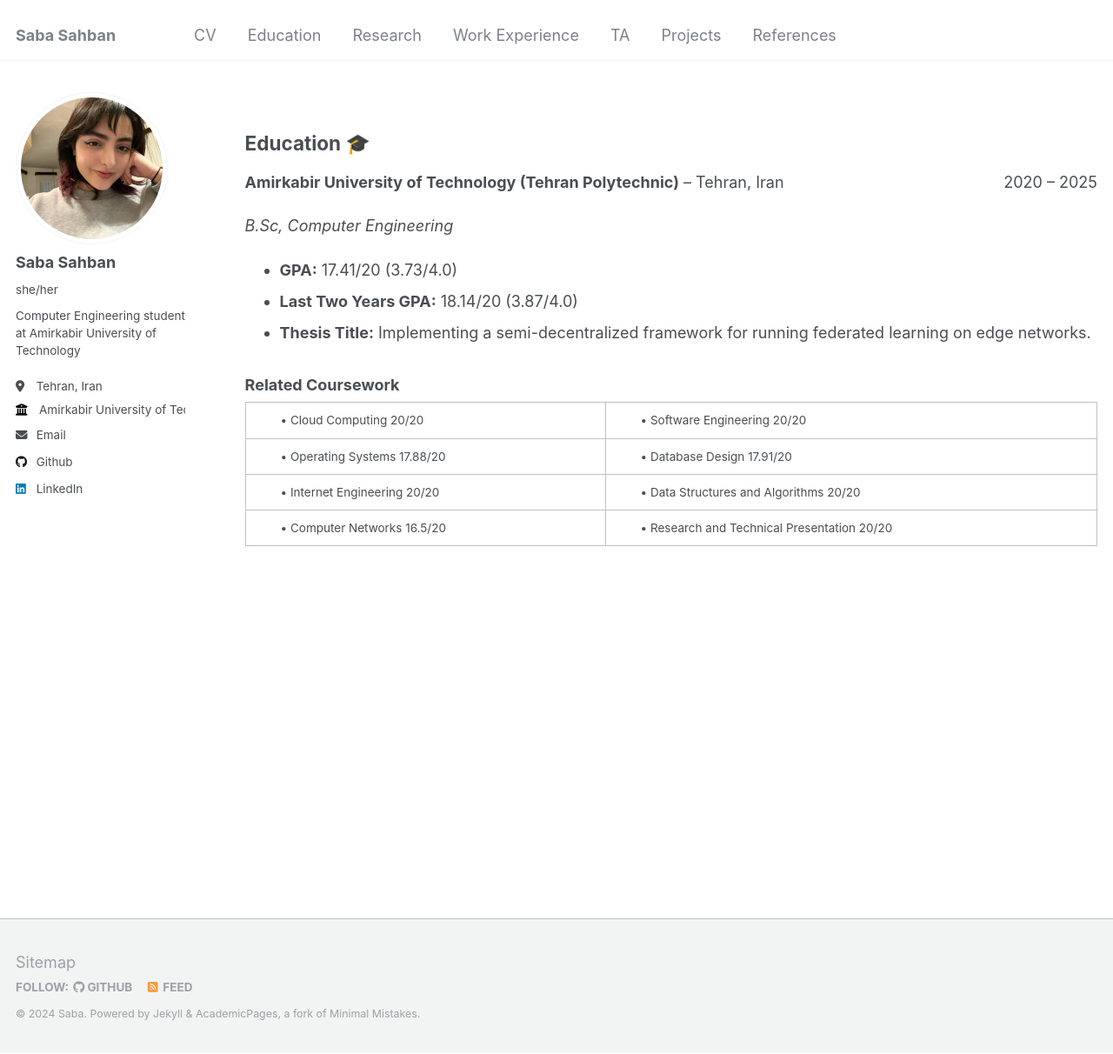
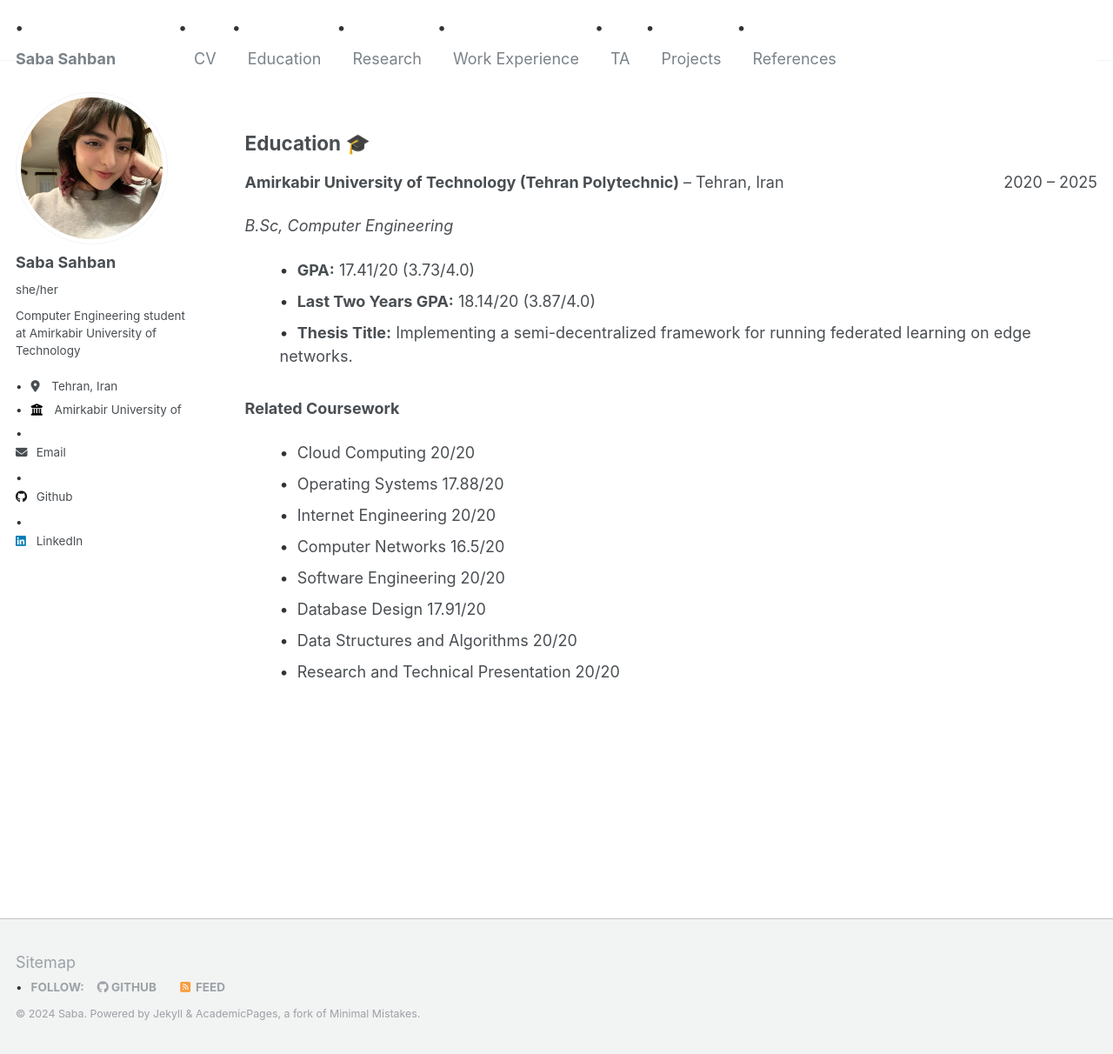
Before and after one commit to SabaSahban/sabasahban.github.io, a Jekyll site: the page built from _pages/education.html, in a window 1280 px wide and 1212 px high. Shown: the whole window at 87% size. Built offline with Jekyll 4.4.1, drawn with Linux system fonts in a browser that asks for light colours.

Commit message:
remove table in related coursework

```diff
--- a/_pages/education.html
+++ b/_pages/education.html
@@ -9,12 +9,22 @@ author_profile: true
     <meta name="viewport" content="width=device-width, initial-scale=1.0">
     <title>Education</title>
     <style>
-        table {
-            width: 100%; /* Make sure the table uses full width */
-            border-collapse: collapse; /* Remove gaps between table cells */
+        .coursework {
+            display: flex;
+            flex-wrap: wrap;
+            gap: 40px; /* Adjust spacing between columns */
         }
-        td {
-            padding: 10px 40px; /* Add more space between columns */
+        .coursework-column {
+            flex: 1;
+            min-width: 200px; /* Ensures each column has enough width */
+        }
+        ul {
+            list-style-type: none; /* Remove default bullets */
+        }
+        ul li::before {
+            content: '•'; /* Custom bullet */
+            margin-right: 10px;
+            color: #333;
         }
     </style>
 </head>
@@ -30,27 +40,29 @@ author_profile: true
     </ul>
 
     <h3>Related Coursework</h3>
-    <table>
-        <tr>
-            <td>• Cloud Computing 20/20</td>
-            <td>• Software Engineering 20/20</td>
-        </tr>
-        <tr>
-            <td>• Operating Systems 17.88/20</td>
-            <td>• Database Design 17.91/20</td>
-        </tr>
-        <tr>
-            <td>• Internet Engineering 20/20</td>
-            <td>• Data Structures and Algorithms 20/20</td>
-        </tr>
-        <tr>
-            <td>• Computer Networks 16.5/20</td>
-            <td>• Research and Technical Presentation 20/20</td>
-        </tr>
-    </table>
+    <div class="coursework">
+        <div class="coursework-column">
+            <ul>
+                <li>Cloud Computing 20/20</li>
+                <li>Operating Systems 17.88/20</li>
+                <li>Internet Engineering 20/20</li>
+                <li>Computer Networks 16.5/20</li>
+                              <li>Software Engineering 20/20</li>
+                <li>Database Design 17.91/20</li>
+                <li>Data Structures and Algorithms 20/20</li>
+                <li>Research and Technical Presentation 20/20</li>
+            </ul>
+        </div>
+        <div class="coursework-column">
+            <ul>
+
+            </ul>
+        </div>
+    </div>
 
 </body>
 </html>
+
 
 
 {% include base_path %}
```
Also changed, not shown: _pages/about.md (+0 -3 lines).
